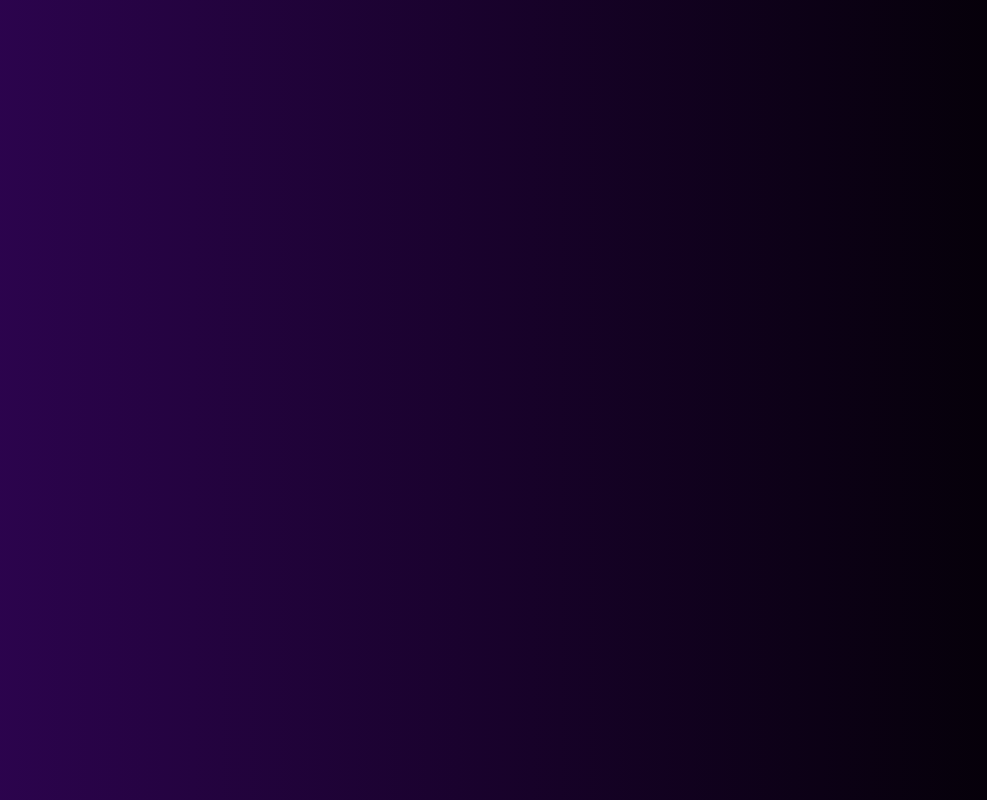
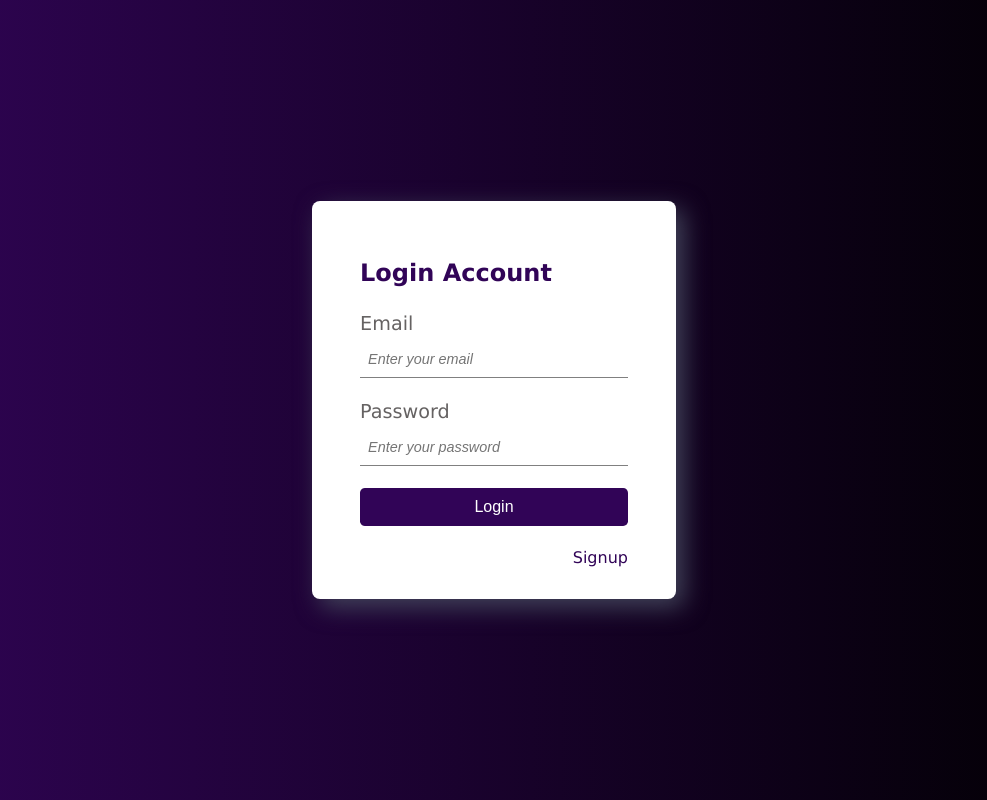
Before and after one commit to svashish305/leads-generation-dashboard, a React (Vite) app in the folder client/: page / in a window 1280 px wide. Before the commit this address had no page. Shown: the whole page, without its empty margins (146-1133 px from the left). Built offline with nearby package versions, Linux system fonts and the light colour scheme.

Commit message:
update client side routes

```diff
--- a/client/src/App.jsx
+++ b/client/src/App.jsx
@@ -7,7 +7,7 @@ function App() {
   return (
     <BrowserRouter>
       <Routes>
-        <Route path='/login' element={<LoginPage />} />
+        <Route path='/' element={<LoginPage />} />
         <Route path='/signup' element={<SignupPage />} />
         <Route path='/leads/:userId' element={<LeadPage />} />
       </Routes>
```
